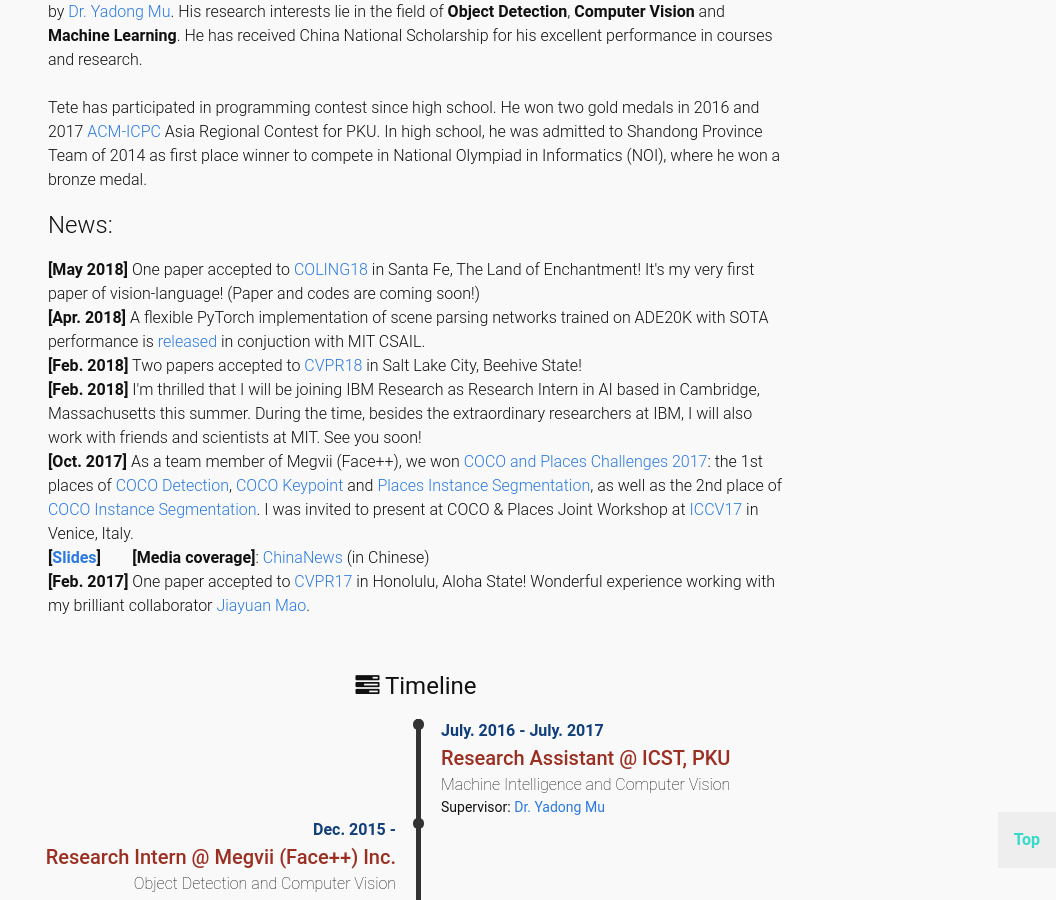
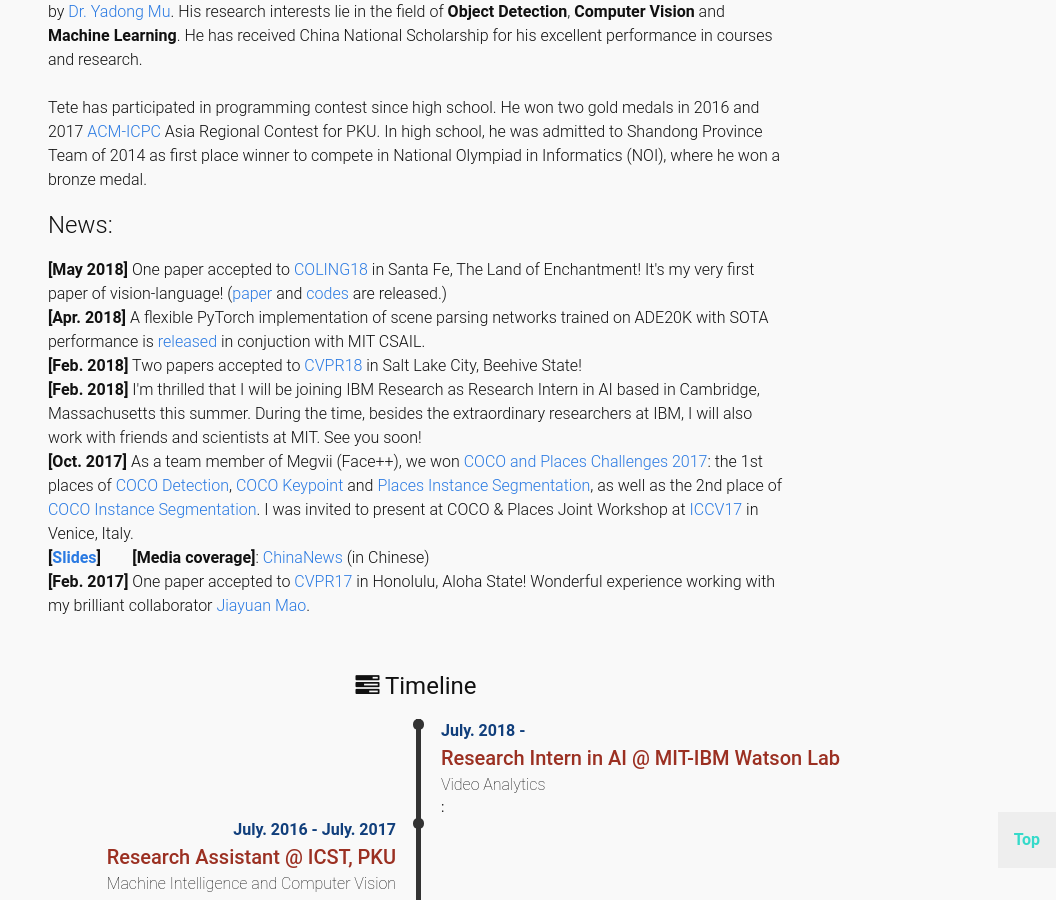
Before and after one commit to Tete-Xiao/Tete-Xiao.github.io, a Jekyll site: the page built from index.html, in a window 1280 px wide and 900 px high, scrolled down 592 px. Shown: the whole window, without its empty margins (224-1280 px from the left). Built offline with Jekyll 4.4.1, drawn with Linux system fonts in a browser that asks for light colours; comment, search, counter and statistics services are not loaded.

Commit message:
update pub and exp

```diff
--- a/_data/bio.yml
+++ b/_data/bio.yml
@@ -9,7 +9,7 @@
   content:  "<strong>Tete Xiao</strong> is an undergraduate student majoring in Intelligence Science at <strong>Peking University (PKU)</strong>, one of the two best universities in China. He works as senior research intern at <strong>Megvii (Face++) Inc.</strong> (a leading Chinese AI start-up)
   mentored by <a href='https://yuningjiang.github.io/'>Mr. Yuning Jiang</a> and supervised by
   <a href='http://www.jiansun.org/'>Dr. Jian Sun</a>. He is also a research assistant at Institute of Computer Science and Technology <strong>(ICST)</strong>, Peking University, supervised by <a href='http://www.muyadong.com/'>Dr. Yadong Mu</a>. His research interests lie in the field of <strong>Object Detection</strong>, <strong>Computer Vision</strong> and <strong>Machine Learning</strong>. He has received China National Scholarship for his excellent performance in courses and research. <br> <br> Tete has participated in programming contest since high school. He won two gold medals in 2016 and 2017 <a href='https://icpc.baylor.edu/'>ACM-ICPC</a> Asia Regional Contest for PKU. In high school, he was admitted to Shandong Province Team of 2014 as first place winner to compete in National Olympiad in Informatics (NOI), where he won a bronze medal. <h2>News:</h2>
-  <strong>[May 2018]</strong> One paper accepted to <a href='https://coling2018.org/'>COLING18</a> in Santa Fe, The Land of Enchantment! It's my very first paper of vision-language! (Paper and codes are coming soon!) <br>
+  <strong>[May 2018]</strong> One paper accepted to <a href='https://coling2018.org/'>COLING18</a> in Santa Fe, The Land of Enchantment! It's my very first paper of vision-language! (<a href='https://arxiv.org/abs/1806.10348'>paper</a> and <a href='https://github.com/ExplorerFreda/VSE-C'>codes</a> are released.) <br>
   <strong>[Apr. 2018]</strong> A flexible PyTorch implementation of scene parsing networks trained on ADE20K with SOTA performance is <a href='https://github.com/CSAILVision/semantic-segmentation-pytorch'>released</a> in conjuction with MIT CSAIL.<br>
   <strong>[Feb. 2018]</strong> Two papers accepted to <a href='http://cvpr2018.thecvf.com/'>CVPR18</a> in Salt Lake City, Beehive State! <br>
   <strong>[Feb. 2018]</strong> I'm thrilled that I will be joining IBM Research as Research Intern in AI based in Cambridge, Massachusetts this summer. During the time, besides the extraordinary researchers at IBM, I will also work with friends and scientists at MIT. See you soon! <br>
--- a/_data/experiences.yml
+++ b/_data/experiences.yml
@@ -1,3 +1,7 @@
+- date:  "July. 2018 - "
+  title: "Research Intern in AI @ MIT-IBM Watson Lab"
+  desc:  "Video Analytics"
+  brief: true
 - date:  "July. 2016 -  July. 2017"
   title: "Research Assistant @ ICST, PKU"
   desc:  "Machine Intelligence and Computer Vision"
--- a/_data/publications.yml
+++ b/_data/publications.yml
@@ -80,11 +80,11 @@
   desc: 'Human language emerges with grounded semantics, within which a large proportion of words are visually-grounded. Despite the great success brought by large-scale textual embedding learning, how to efficiently ground texts especially w.r.t. visual domain receives little attention. Begin with an insightful adversarial attack on concurrent VSE embeddings, we show the limitation of current datasets and frameworks both quantitatively and qualitatively. The large gap between constitutions of real-world visual semantics and size of image-text parallel data, to a large extent, restricts the model to build a strong link between textual semantics and visual concepts. We alleviate this problem by augmenting the MS-COCO image captioning datasets with contrastive textual adversarial samples. The samples are synthesized with language prior of humans and WordNet knowledge base, and enforce the model to ground learned embeddings to concrete concepts within the image. This simple but powerful strategy brings a noticeable improvement over the baselines on a diverse set of tasks, in addition to defending known-type adversarial attacks.'
   tags:
     - name: 'arXiv'
-      url:  'http://tetexiao.com'
+      url:  'https://arxiv.org/abs/1806.10348'
     - name: 'pdf'
-      url:  'http://tetexiao.com'
+      url:  '/pdf/tete2018_vse.pdf'
     - name: 'code'
-      url:  'http://tetexiao.com'
+      url:  'https://github.com/ExplorerFreda/VSE-C'
 
 
 - title: 'MegDet: A Large Mini-Batch Object Detector'
```
Also changed, not shown: 2 other files.
